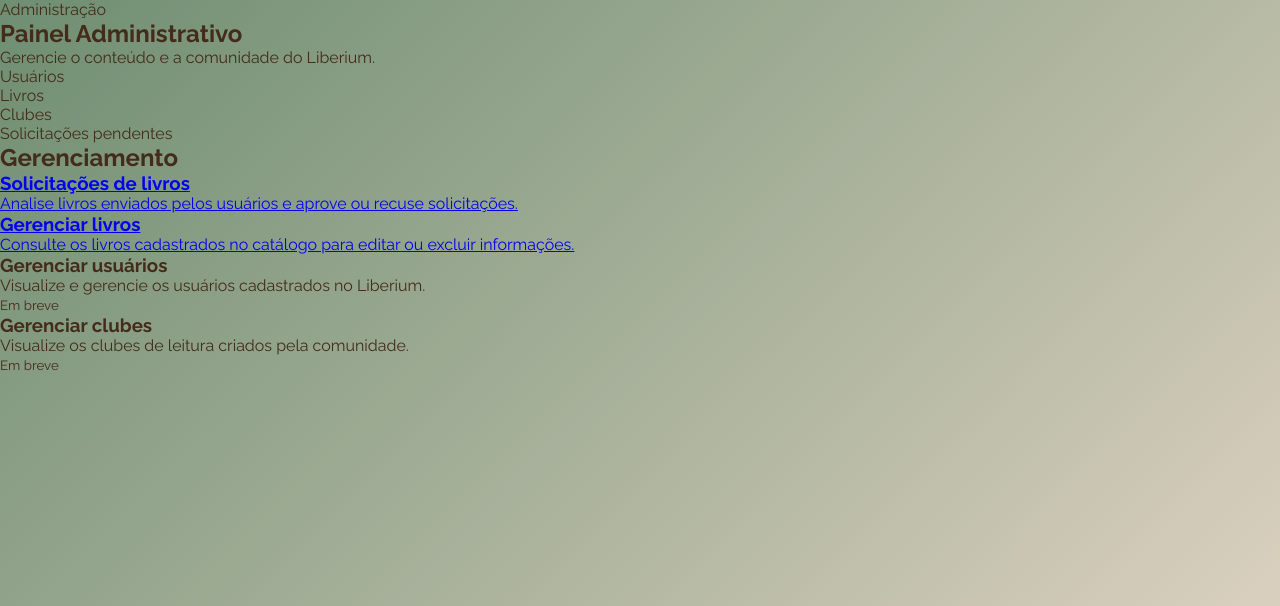
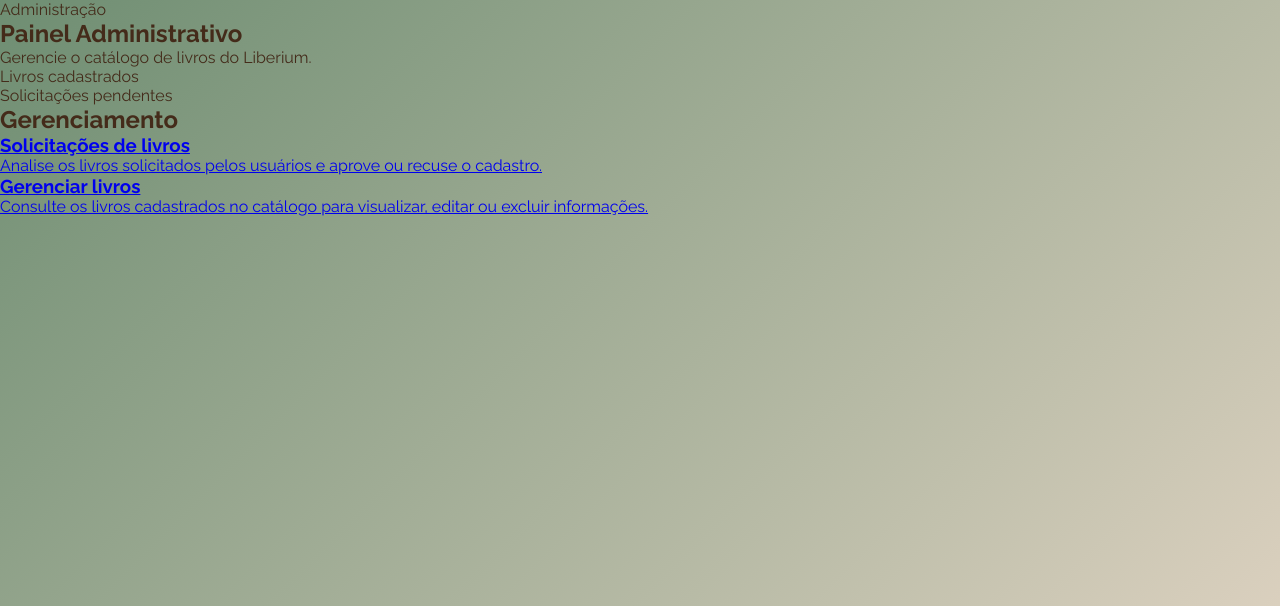
Before and after one commit to Isa-fee/Liberium, a Flask app: template templates/admin/painel.html in a window 1280 px wide. Shown: the part 75-681 px from the top of the page. Run offline with Flask 3, Linux system fonts and the light colour scheme; the template is opened without the code that fills it, so the values that code supplies are empty.

Commit message:
ajustes no painel admin

```diff
--- a/templates/admin/painel.html
+++ b/templates/admin/painel.html
@@ -25,32 +25,23 @@ Painel Administrativo | Liberium
             </h1>
 
             <p>
-                Gerencie o conteúdo e a comunidade do Liberium.
+                Gerencie o catálogo de livros do Liberium.
             </p>
 
         </div>
 
 
         <!-- ==============================
-             ESTATÍSTICAS
+             VISÃO GERAL
         =============================== -->
 
         <div class="admin-estatisticas">
 
             <div class="admin-card-estatistica">
 
-                <span>Usuários</span>
-
-                <strong>
-                    {{ total_usuarios }}
-                </strong>
-
-            </div>
-
-
-            <div class="admin-card-estatistica">
-
-                <span>Livros</span>
+                <span>
+                    Livros cadastrados
+                </span>
 
                 <strong>
                     {{ total_livros }}
@@ -61,18 +52,9 @@ Painel Administrativo | Liberium
 
             <div class="admin-card-estatistica">
 
-                <span>Clubes</span>
-
-                <strong>
-                    {{ total_clubes }}
-                </strong>
-
-            </div>
-
-
-            <div class="admin-card-estatistica">
-
-                <span>Solicitações pendentes</span>
+                <span>
+                    Solicitações pendentes
+                </span>
 
                 <strong>
                     {{ solicitacoes_pendentes }}
@@ -92,12 +74,13 @@ Painel Administrativo | Liberium
             <h2>
                 Gerenciamento
             </h2>
-
-
-            <!-- SOLICITAÇÕES -->
-
+            <!-- ==========================
+                 SOLICITAÇÕES DE LIVROS
+            =========================== -->
             <a
-                href="{{ url_for('books_bp.solicitacoes_admin') }}"
+                href="{{ url_for(
+                    'books_bp.solicitacoes_admin'
+                ) }}"
                 class="admin-card"
             >
 
@@ -106,79 +89,43 @@ Painel Administrativo | Liberium
                 </h3>
 
                 <p>
-                    Analise livros enviados pelos usuários
-                    e aprove ou recuse solicitações.
+                    Analise os livros solicitados pelos usuários
+                    e aprove ou recuse o cadastro.
                 </p>
 
                 {% if solicitacoes_pendentes > 0 %}
 
-                    <span>
+                    <span class="admin-pendencias">
+
                         {{ solicitacoes_pendentes }}
+
+                        solicitação{% if solicitacoes_pendentes != 1 %}ões{% endif %}
+
                         pendente{% if solicitacoes_pendentes != 1 %}s{% endif %}
+
                     </span>
 
                 {% endif %}
 
             </a>
-
-
-            <!-- LIVROS -->
-
+            <!-- ==========================
+                 GERENCIAR LIVROS
+            =========================== -->
             <a
-                href="{{ url_for('books_bp.catalogo') }}"
+                href="{{ url_for(
+                    'books_bp.catalogo'
+                ) }}"
                 class="admin-card"
             >
-
                 <h3>
                     Gerenciar livros
                 </h3>
-
                 <p>
                     Consulte os livros cadastrados no catálogo
-                    para editar ou excluir informações.
+                    para visualizar, editar ou excluir informações.
                 </p>
 
             </a>
-
-
-            <!-- USUÁRIOS -->
-
-            <div class="admin-card admin-card-desabilitado">
-
-                <h3>
-                    Gerenciar usuários
-                </h3>
-
-                <p>
-                    Visualize e gerencie os usuários cadastrados
-                    no Liberium.
-                </p>
-
-                <small>
-                    Em breve
-                </small>
-
-            </div>
-
-
-            <!-- CLUBES -->
-
-            <div class="admin-card admin-card-desabilitado">
-
-                <h3>
-                    Gerenciar clubes
-                </h3>
-
-                <p>
-                    Visualize os clubes de leitura criados
-                    pela comunidade.
-                </p>
-
-                <small>
-                    Em breve
-                </small>
-
-            </div>
 
         </div>
 
```
Also changed, not shown: controllers/admin_controller.py (+13 -20 lines), 3 other files.
